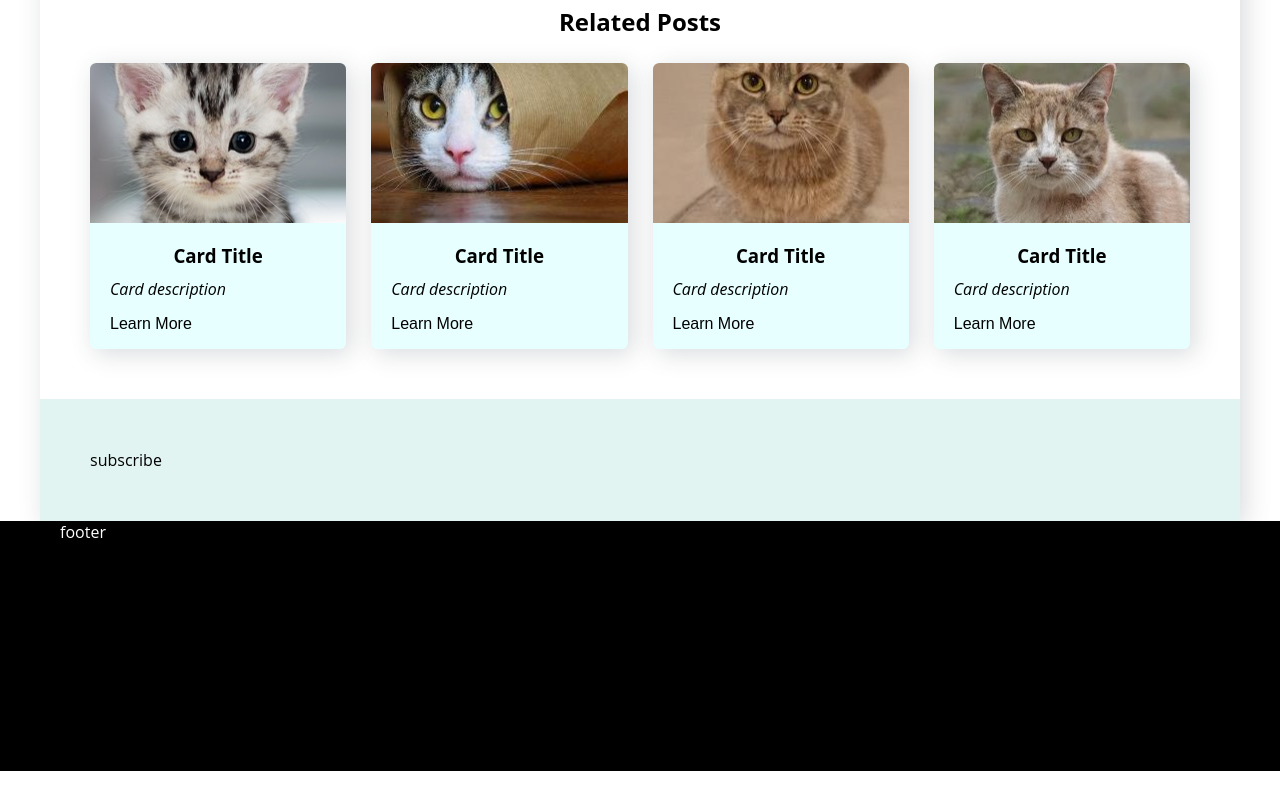
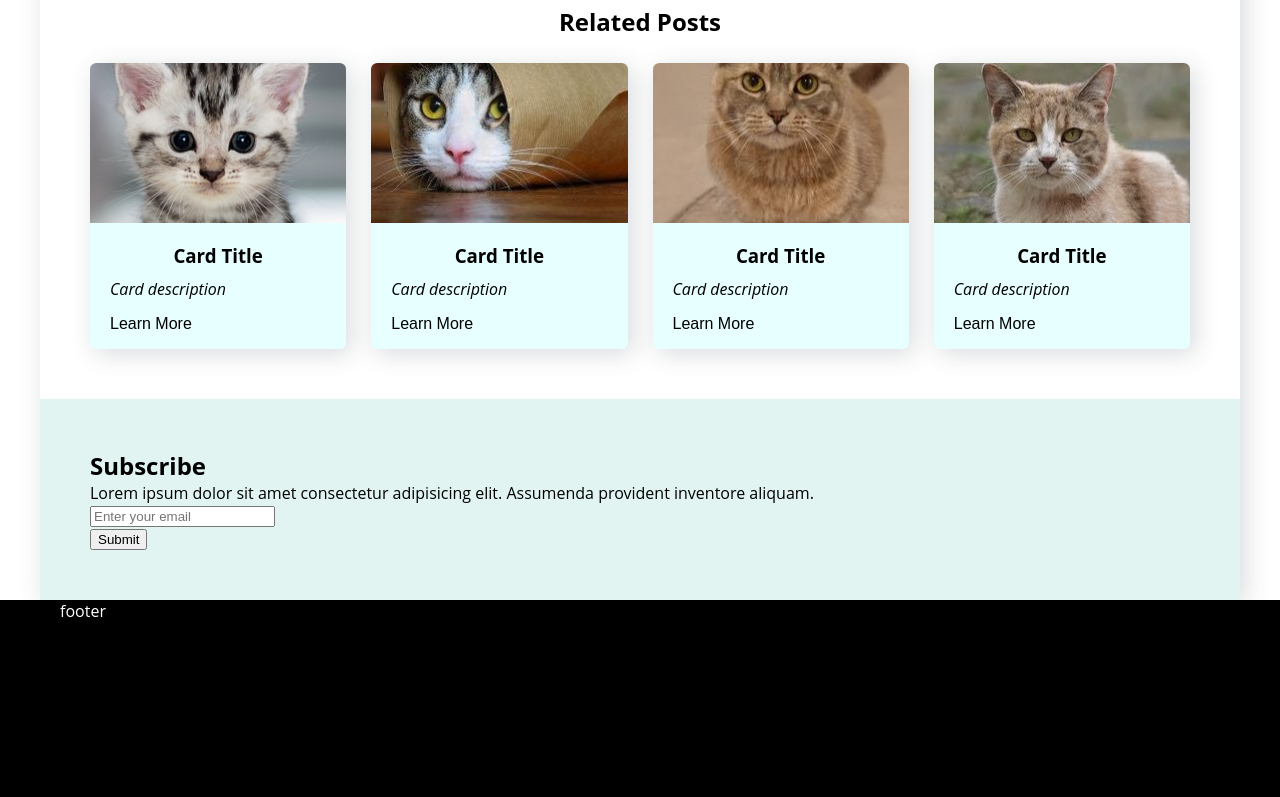
Before and after one commit to gabrielmarcano/udacity-projects, a plain HTML site: page post.html in a window 1280 px wide. Shown: the part 2154-2951 px from the top of the page. Before the commit the page ends 2925 px from the top, so only its background shows below. Drawn offline with Linux system fonts and the light colour scheme.

Commit message:
First subscribe structure

```diff
--- a/post.html
+++ b/post.html
@@ -56,7 +56,7 @@
                         laudantium dolore ad possimus voluptatum modi minus similique, quasi veritatis.</p>
                     <figure>
                         <img src="images/cat-post.jpg" alt="Cool Cat" class="post-image">
-                        <figcaption>Lorem ipsum dolor sit amet.</figcaption>
+                        <figcaption>This is a cool cat.</figcaption>
                     </figure>
                     <p>Lorem ipsum dolor sit amet consectetur adipisicing elit. Explicabo officiis quis dolore laborum
                         inventore sunt illo, ipsum aperiam similique harum officia reiciendis dolorem natus corrupti
@@ -127,7 +127,16 @@
 
             </section>
             <section class="subscribe">
-                subscribe
+                <div class="subscribe-popup">
+                    <h2>Subscribe</h2>
+                    <p>Lorem ipsum dolor sit amet consectetur adipisicing elit. Assumenda provident inventore aliquam.</p>
+                    <form>
+                        <div class="email">
+                          <input type="email" class="email-input" id="email" placeholder="Enter your email">
+                        </div>
+                        <button type="submit" class="button-input">Submit</button>
+                      </form>
+                </div>
             </section>
         </main>
         <footer class="main-footer">
```
